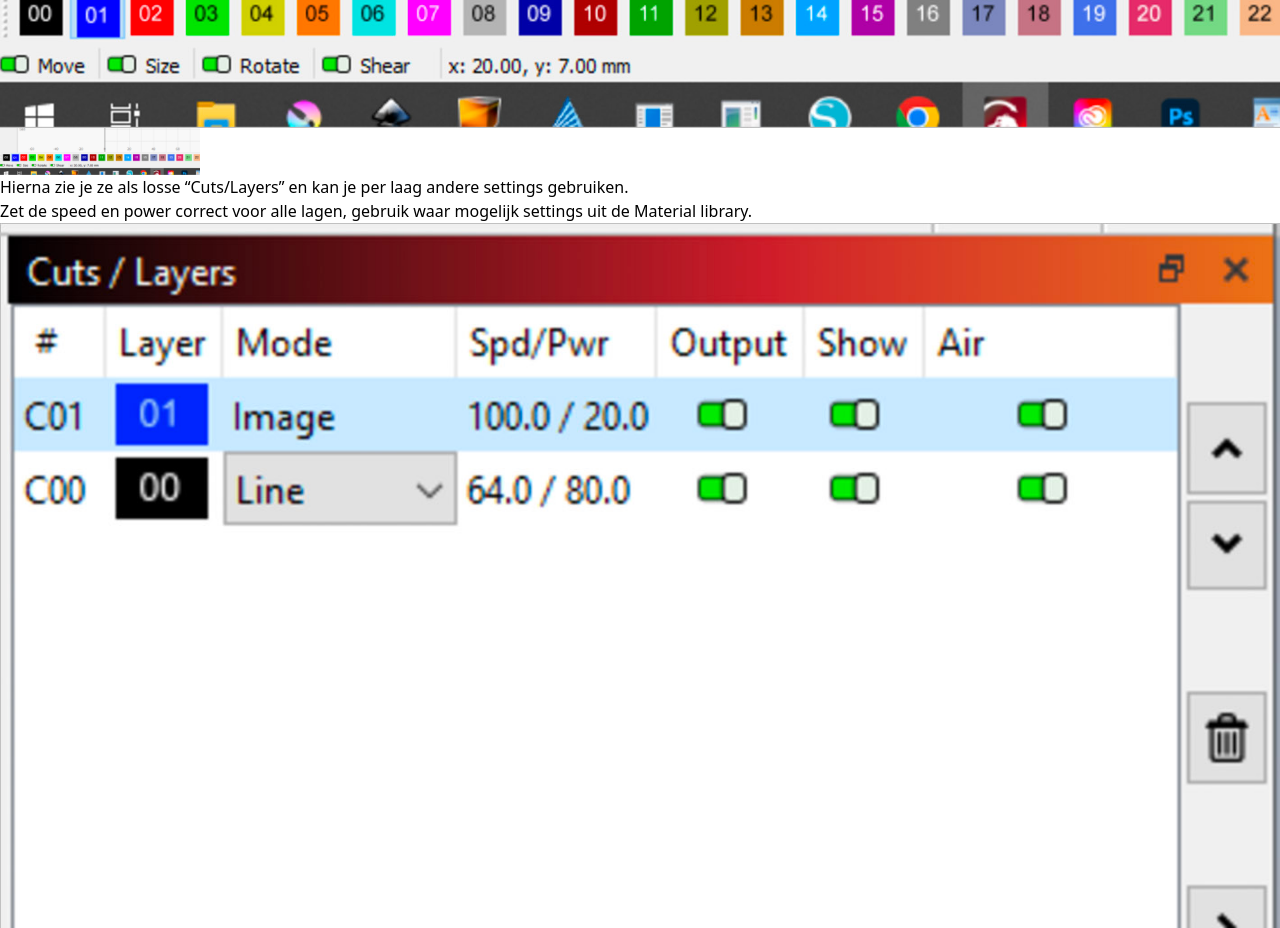
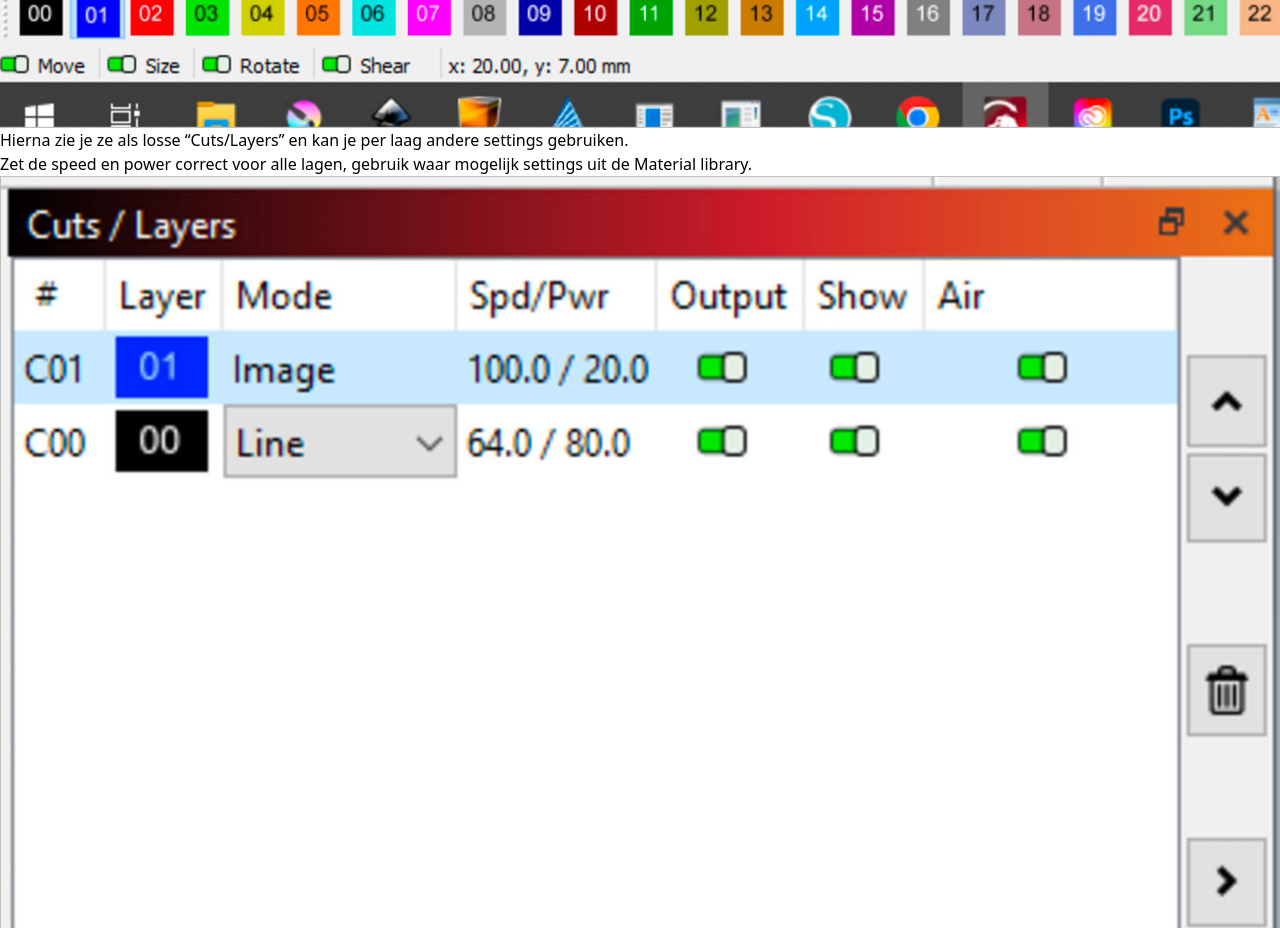
Before and after one commit to digitalartlab/dal-documentation, a Next.js app: page /lasersnijden/stappenplan in a window 1280 px wide. Shown: the part 2220-3148 px from the top of the page. Built offline with nearby package versions, Linux system fonts and the light colour scheme.

Commit message:
Update stappenplan.mdx

```diff
--- a/pages/lasersnijden/stappenplan.mdx
+++ b/pages/lasersnijden/stappenplan.mdx
@@ -32,9 +32,6 @@ klik op specifieke lijnen in je ontwerp om ze in een ze in aparte laag zetten
 alleen nodig als je verschillende instellingen wil gebruiken voor die geselecteerde lijnen.
 
 ![](/assets/lasersnijder/lasersnijden-03.jpg)
-
-
-<img src="/assets/lasersnijder/lasersnijden-03.jpg" alt="drawing" width="200"/>
 
 Hierna zie je ze als losse “Cuts/Layers” en kan je per laag andere settings gebruiken.
 
```
